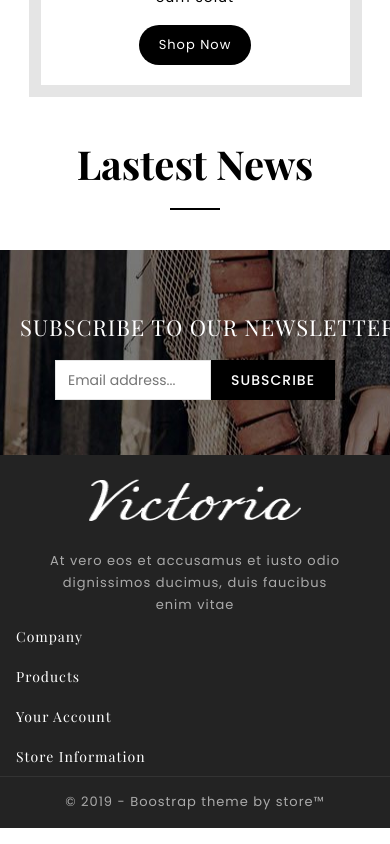
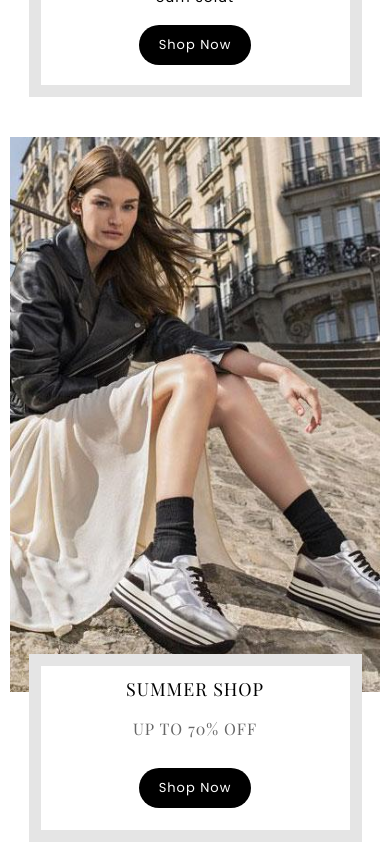
Before and after one commit to mvn-thongdoan-dn/Layout-Nextjs, a Next.js app: page / in a window 390 px wide. Shown: the part 1220-2064 px from the top of the page. Built offline with nearby package versions, Linux system fonts and the light colour scheme.

Commit message:
responsive sub-banner

```diff
--- a/components/Banner/SubBanner/index.jsx
+++ b/components/Banner/SubBanner/index.jsx
@@ -9,7 +9,7 @@ const dataSubBanner = [
     width: "400px",
   }, content: {
     title: 'summer shop',
-    subTitle: 'up tp 70% off',
+    subTitle: 'up to 70% off',
     redirect: 'left'
   }},
   {id: 2, img: {
@@ -18,7 +18,7 @@ const dataSubBanner = [
     width: "400px",
   }, content: {
     title: 'winter shop',
-    subTitle: 'up tp 70% off',
+    subTitle: 'up to 70% off',
     redirect: 'right'
   }}
 ]
@@ -26,7 +26,7 @@ const dataSubBanner = [
 const SubBanner = () => {
   return (
     <section className='banner-wrapper'>
-      {/* <div className="container">
+      <div className="container">
         <div className="sub-banner row">
           {
             dataSubBanner.map((item) => {
@@ -40,7 +40,7 @@ const SubBanner = () => {
             })
           }
         </div>
-      </div> */}
+      </div>
     </section>
   )
 }
--- a/styles/scss/pages/_home.scss
+++ b/styles/scss/pages/_home.scss
@@ -116,73 +116,90 @@
 
     // sub-banner
 
-    // .sub-banner {
-    //   @include pxRem('padding', 0 110);
-    //   display: flex;
-    // }
+    .sub-banner {
+      @include pxRem('padding', 0 95);
+    }
 
-    // .sub-banner .banner-item {
-    //   width: 50%;
-    //   display: flex;
-    //   position: relative;
-    // }
+    .sub-banner .banner-item {
+      @include pxRem('padding', 0 15);
+      width: 50%;
+      position: relative;
+    }
 
-    // .sub-banner .banner-item:last-child {
-    //   justify-content: end;
-    // }
+    .sub-banner .banner-item:first-child .banner-image {
+      float: left;
+    }
 
-    // .sub-banner .banner-content {
-    //   @include pxRem('padding', 40);
-    //   width: 70%;
-    //   position: absolute;
-    // }
+    .sub-banner .banner-item:last-child .banner-image {
+      float: right;
+    }
 
-    // .sub-banner .banner-content.left {
-    //   bottom: 20%;
-    //   right: 15px;
-    // }
+    .sub-banner .banner-content {
+      @include pxRem('padding', 40);
+      width: 70%;
+      position: absolute;
+    }
 
-    // .sub-banner .banner-item:hover .banner-content.left {
-    //   right: 30px
-    // }
+    .sub-banner .banner-content.left {
+      bottom: 20%;
+      right: 15px;
+    }
 
-    // .sub-banner .banner-content.right {
-    //   bottom: 20%;
-    //   left: 15px;
-    // }
+    .sub-banner .banner-item:hover .banner-content.left {
+      right: 30px
+    }
 
-    // .sub-banner .banner-item:hover .banner-content.right {
-    //   left: 30px
-    // }
+    .sub-banner .banner-content.right {
+      bottom: 20%;
+      left: 15px;
+    }
 
-    // .sub-banner .banner-content .banner-title {
-    //   margin: 0;
-    //   font: 400 30px "Playfair Display";
-    //   line-height: 40px;
-    // }
+    .sub-banner .banner-item:hover .banner-content.right {
+      left: 30px
+    }
 
-    // .sub-banner .banner-content .banner-sub-title {
-    //   @include pxRem('padding', 20);
-    //   font: 400 18px "Playfair Display";
-    //   line-height: 20px;
-    //   color: map-get($colors, primary);
-    // }
+    .sub-banner .banner-content .banner-title {
+      margin: 0;
+      font: 400 30px "Playfair Display";
+      line-height: 40px;
+    }
 
-    // .sub-banner .banner-content .banner-sub-title::after {
-    //   content: none;
-    // }
+    .sub-banner .banner-content .banner-sub-title {
+      @include pxRem('padding', 20);
+      font: 400 18px "Playfair Display";
+      line-height: 20px;
+      color: map-get($colors, primary);
+    }
 
-    // .sub-banner .banner-content .banner-text {
-    //   display: none;
-    // }
+    .sub-banner .banner-content .banner-sub-title::after {
+      content: none;
+    }
 
-    // .sub-banner .banner-content .btn-banner {
-    //   @include pxRem('margin', 10 0);
-    // }
+    .sub-banner .banner-content .banner-text {
+      display: none;
+    }
+
+    .sub-banner .banner-content .btn-banner {
+      @include pxRem('margin', 10 0);
+    }
 
     @media (max-width: 1199px) {
       .banner-main .banner-content {
         @include pxRem("padding", 40);
+      }
+
+      .sub-banner {
+        @include pxRem('padding', 0 15);
+      }
+
+      .sub-banner .banner-content .banner-title {
+        @include pxRem('font-size', 22);
+        line-height: 26px;
+      }
+
+      .sub-banner .banner-content .banner-sub-title {
+        @include pxRem('padding', 20 0);
+        letter-spacing: 1px;
       }
     }
 
@@ -214,6 +231,29 @@
         @include pxRem('font-size', 14);
         line-height: 16px;
       }
+
+      .sub-banner .banner-content {
+        @include pxRem('padding', 12);
+      }
+
+      .sub-banner .banner-content .banner-title {
+        @include pxRem('font-size', 18);
+        line-height: 22px;
+      }
+
+      .sub-banner .banner-content .banner-sub-title {
+        @include pxRem('font-size', 16);
+        line-height: 18px;
+        letter-spacing: 1px;
+      }
+
+      .sub-banner .banner-content.left,
+      .sub-banner .banner-content.right {
+        bottom: 10%;
+        left: 15px;
+        right: 15px;
+        margin: 0 auto;
+      }
     }
 
     @include respond-below(medium) {
@@ -231,6 +271,10 @@
         left: 0;
         transform: translateX(0);
         margin: -100px auto 0;
+      }
+
+      .sub-banner {
+        @include pxRem('padding', 0);
       }
     }
 
@@ -252,6 +296,33 @@
         width: 90%;
       }
 
+      .sub-banner {
+        flex-direction: column;
+      }
+
+      .sub-banner .banner-item {
+        @include pxRem('padding', 0 10);
+        width: 100%;
+        text-align: center;
+      }
+
+      .sub-banner .banner-item:first-child {
+        @include pxRem('margin-bottom', 30);
+      }
+
+      .sub-banner .banner-item:first-child .banner-image,
+      .sub-banner .banner-item:last-child .banner-image {
+        float: none;
+        z-index: -1;
+      }
+
+      .sub-banner .banner-item .banner-content {
+        display: inline-block;
+        position: static;
+        z-index: 1;
+        width: 90%;
+        margin: -40px 0 0;
+      }
     }
   }
 
```
